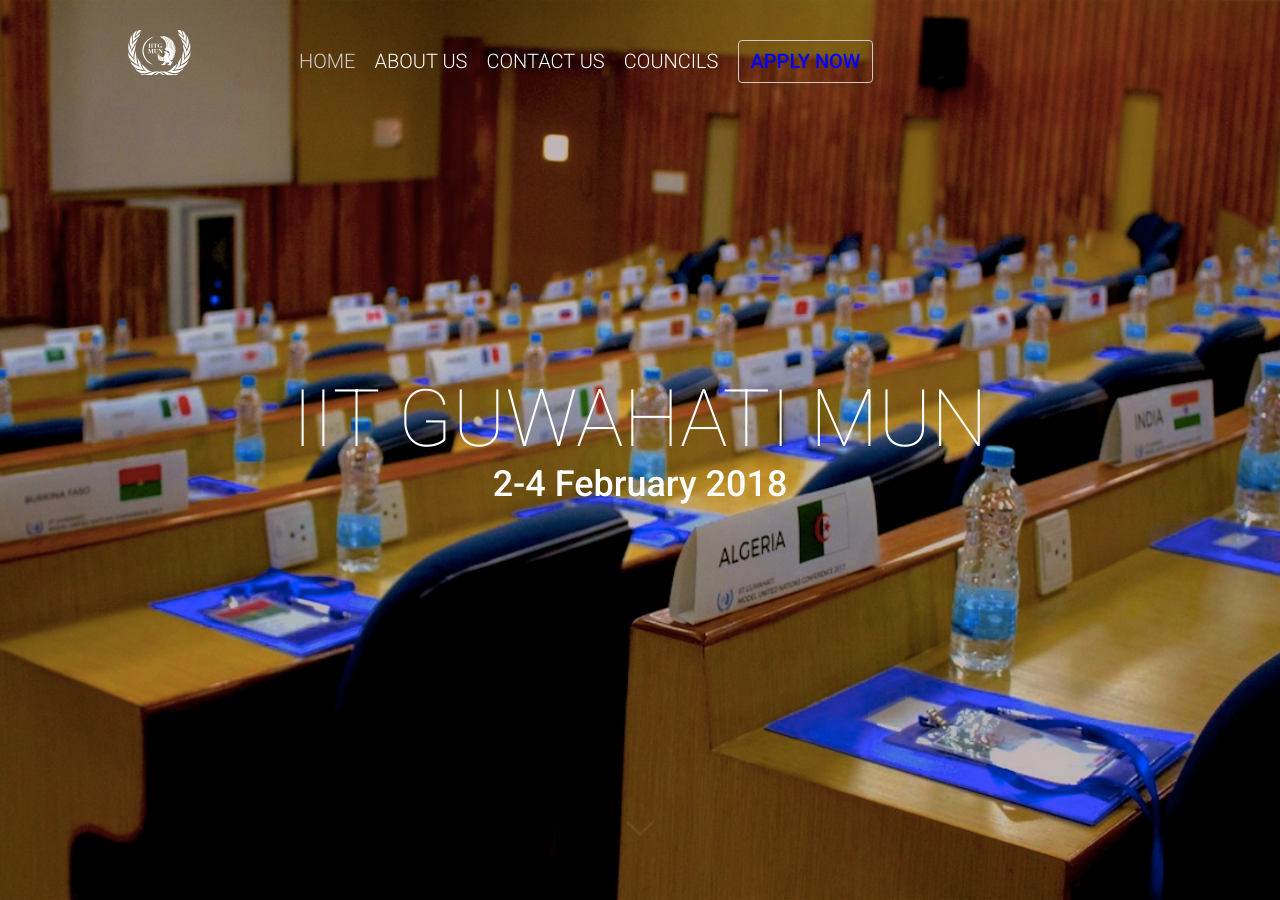
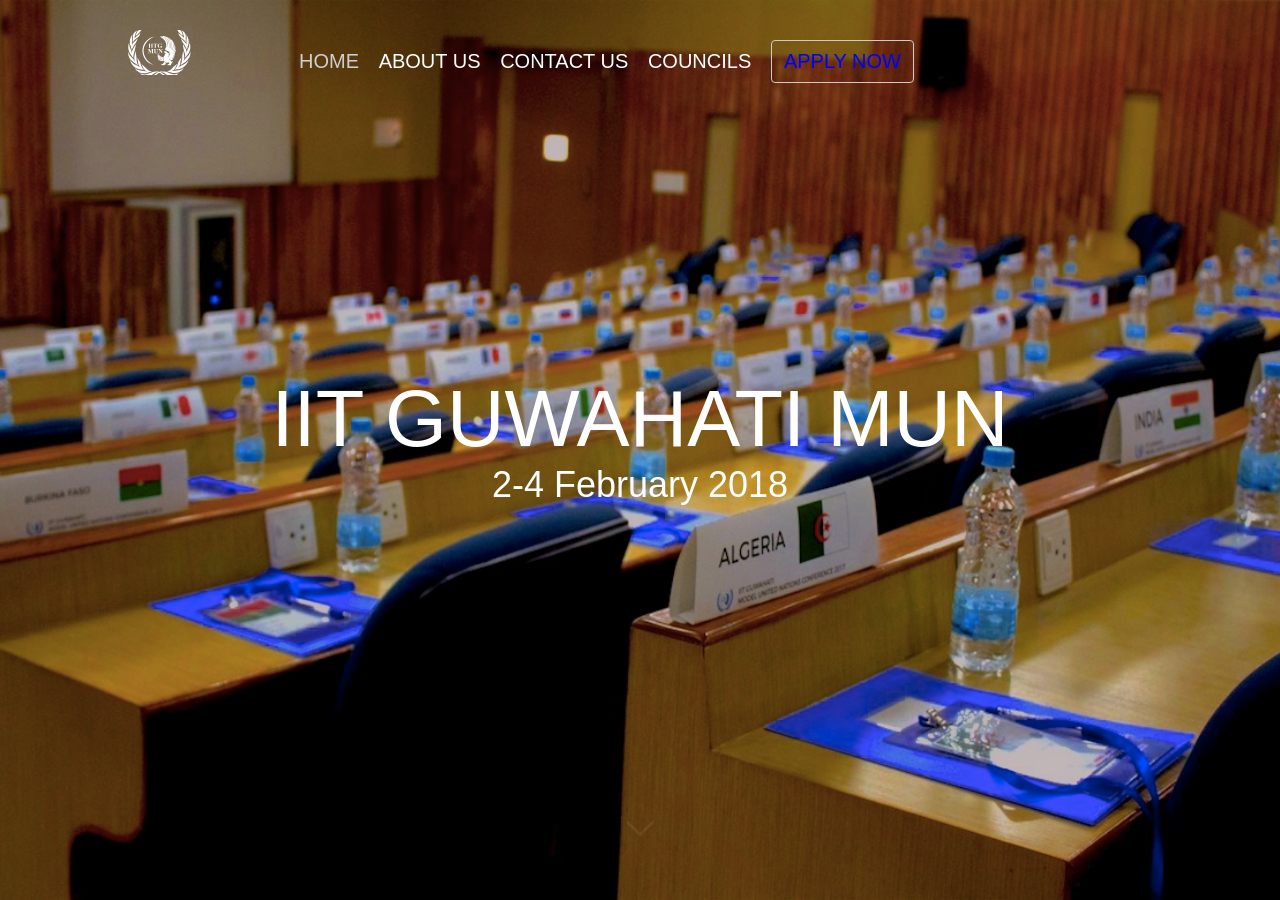
Before and after one commit to rupam170123041/IITG-MUN.github.io, a Jekyll site: the page built from index.html, in a window 1280 px wide and 900 px high. Built offline with Jekyll 4.4.1, drawn with Linux system fonts in a browser that asks for light colours; nearby versions of some CDN libraries; some web fonts are replaced; comment, search, counter and statistics services are not loaded.

Commit message:
font change

```diff
--- a/_includes/about.html
+++ b/_includes/about.html
@@ -5,7 +5,7 @@
             <div class="col-md-1">
             </div>
             <div class="col-md-4 col-xs-4 col-sm-4">
-                <img class = "img-circle img-responsive" src="{{ site.baseurl }}/img/about-section/{{ site.letterImage }}" alt="tempText">
+                <img class = "img-responsive" src="{{ site.baseurl }}/img/about-section/{{ site.letterImage }}" alt="tempText">
             </div>
             <div class="col-md-7 col-xs-8 col-sm-8 text-left">
                 <h5>{{ site.aboutTitle }}</h5>
--- a/css/main.css
+++ b/css/main.css
@@ -1,4 +1,4 @@
-@import url("//fonts.googleapis.com/css?family=Roboto%3A100%2C300%2C500");
+@import url("//https://fonts.google.com/specimen/IBM+Plex+Sans");
 html {
     font-family: sans-serif;
     -ms-text-size-adjust: 100%;
@@ -1414,7 +1414,7 @@
 a.waves-effect .waves-ripple {
     z-index: -1}
 body,html {
-    font-family: "Roboto",sans-serif;
+    font-family: "IBM Plex Sans",sans-serif;
     font-size: 13px;
     font-weight: 300;
     width: 100%;
@@ -4027,7 +4027,7 @@
 
 .enter {
     color: white;
-    font-family: 'Roboto', sans-serif;
+    font-family: 'IBM Plex Sans', sans-serif;
     font-weight: normal;
 }
 
```
